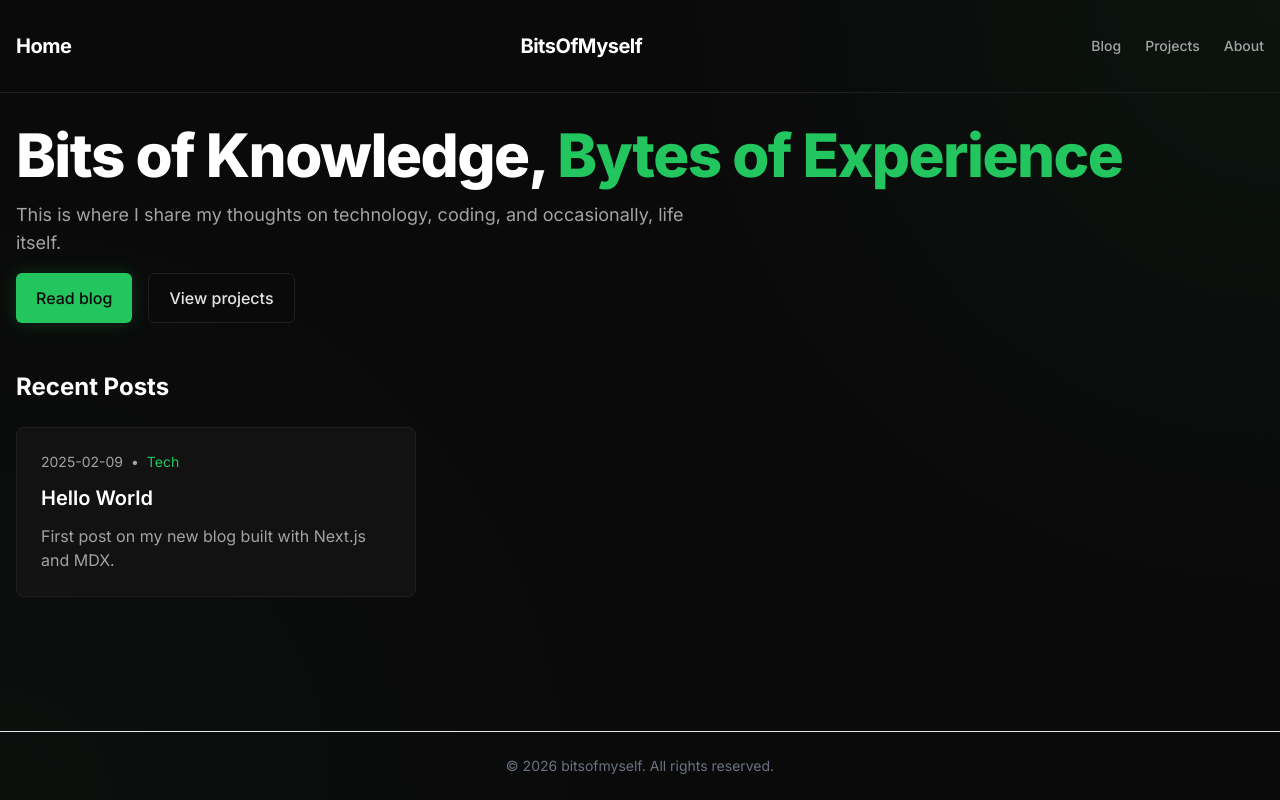
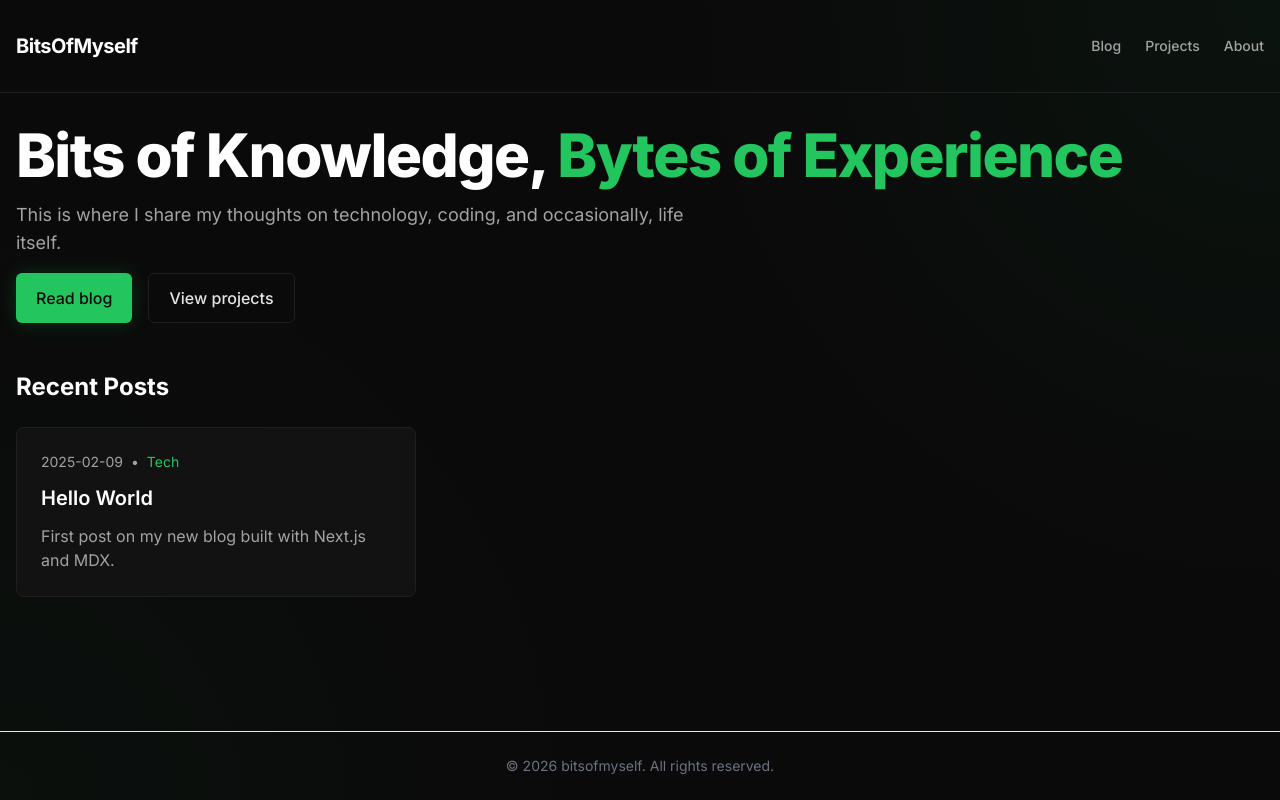
Before and after one commit to joeyoggie/bitsofmyself, a Next.js app: page / in a window 1280 px wide. Built offline with nearby package versions, Linux system fonts and the light colour scheme.

Commit message:
fix: Remove redundant "Home" link from Navbar.

```diff
--- a/src/components/Navbar.tsx
+++ b/src/components/Navbar.tsx
@@ -4,9 +4,6 @@ export default function Navbar() {
     return (
         <nav className="w-full py-6 md:py-8 border-b border-dark-border">
             <div className="container mx-auto px-4 flex justify-between items-center">
-                <Link href="/" className="text-xl font-bold tracking-tight text-white hover:text-brand-400 transition-colors">
-                    Home
-                </Link>
                 <Link href="/" className="text-xl font-bold tracking-tight text-white hover:text-brand-400 transition-colors">
                     BitsOfMyself
                 </Link>
```
